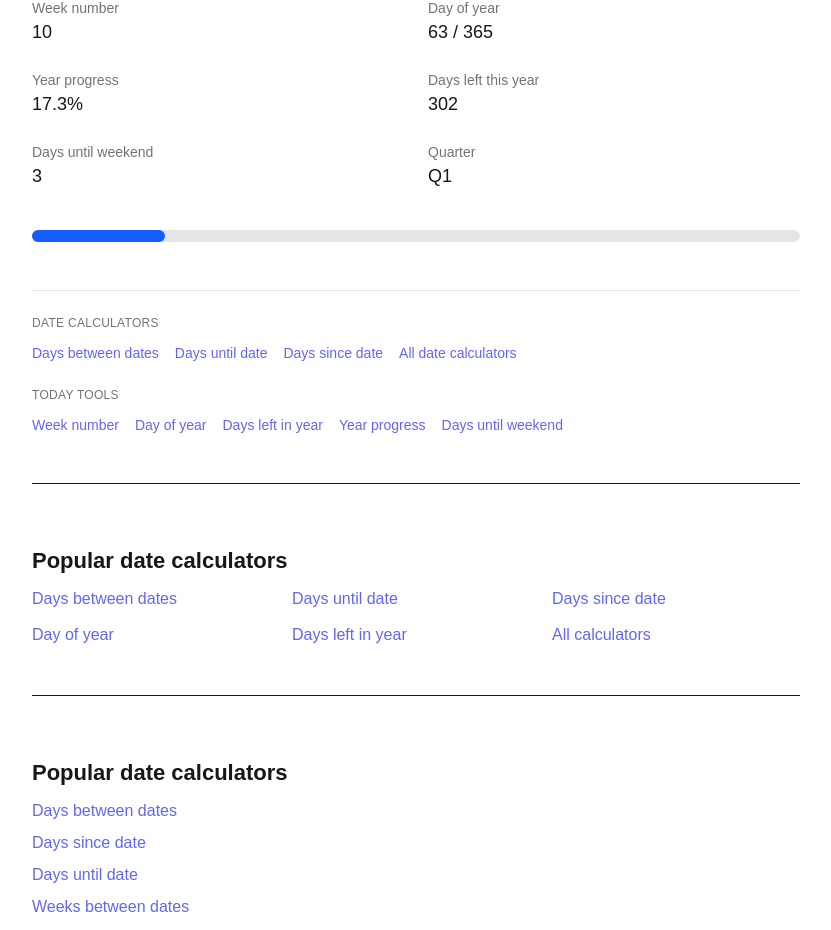
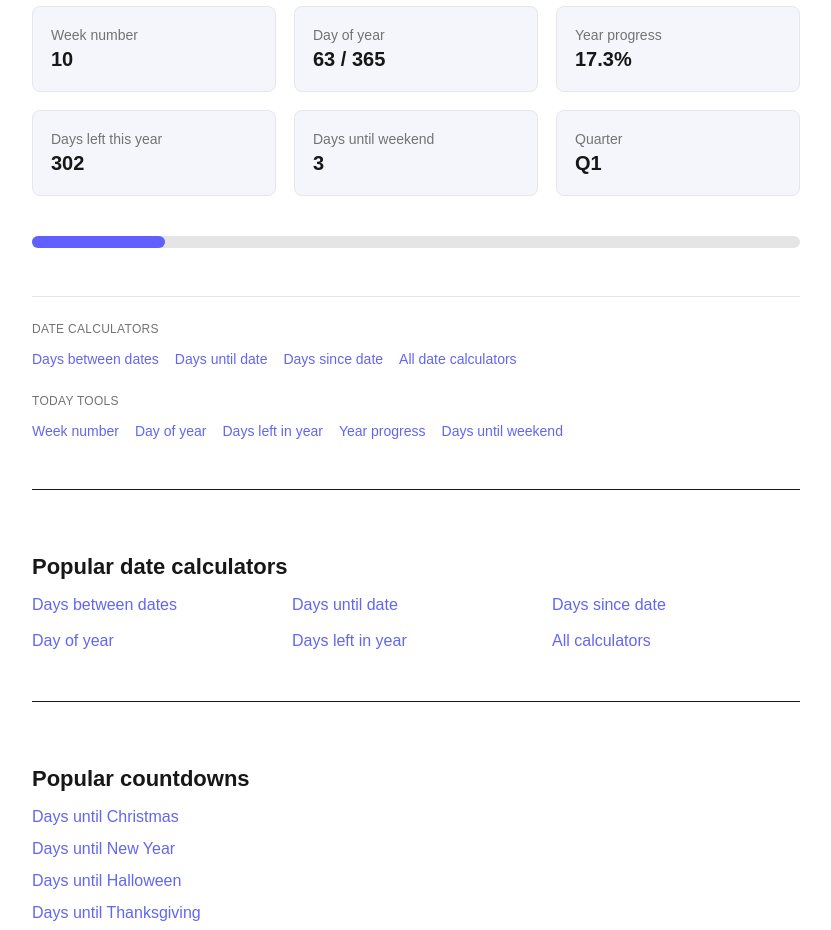
Before and after one commit to bosmeel/whatdayisit-now, a Next.js app: page / in a window 1280 px wide. Shown: the part 269-1199 px from the top of the page, without its empty margins (224-1055 px from the left). Built offline with nearby package versions, Linux system fonts and the light colour scheme.

Commit message:
dashboard layout restored

```diff
--- a/app/page.tsx
+++ b/app/page.tsx
@@ -2,14 +2,24 @@ import type { Metadata } from "next";
 import TodayDashboard from "../components/TodayDashboard";
 
 export const metadata: Metadata = {
-  title: "What day is it today? Live date dashboard",
-  description:
-    "Live date dashboard showing today's date, week number, day of year, year progress and countdown tools.",
-  alternates: {
-    canonical: "/",
-  },
+title: "What day is it today? | Live date dashboard",
+description:
+"See today's date, day of week, week number, day of year, year progress and useful date calculators.",
+
+openGraph: {
+title: "What day is it today?",
+description:
+"Live dashboard showing today's date, week number, day of year and year progress.",
+url: "https://whatdayisit.now",
+siteName: "WhatDayIsIt.now",
+type: "website",
+},
+
+alternates: {
+canonical: "https://whatdayisit.now",
+},
 };
 
 export default function Home() {
-  return <TodayDashboard />;
+return <TodayDashboard />;
 }
--- a/components/TodayDashboard.tsx
+++ b/components/TodayDashboard.tsx
@@ -33,109 +33,107 @@ export default function TodayDashboard() {
 
   return (
     <main className="min-h-screen bg-white text-neutral-900 px-6 py-12">
+
       <div className="max-w-3xl mx-auto">
-        <div className="mb-10">
+
+        {/* Title */}
+        <div className="mb-12">
           <p className="text-sm text-neutral-500 mb-2">Today is</p>
           <h1 className="text-5xl font-semibold mb-2">{dayName}</h1>
           <p className="text-lg text-neutral-600">{fullDate}</p>
         </div>
 
-        <div className="grid grid-cols-1 sm:grid-cols-2 gap-6 text-sm">
-          <div>
-            <p className="text-neutral-500">Week number</p>
-            <p className="text-lg font-medium">{weekNumber}</p>
+        {/* DASHBOARD CARDS */}
+        <div className="today-grid">
+
+          <div className="today-card">
+            <p className="text-neutral-500 text-sm">Week number</p>
+            <p className="text-xl font-semibold">{weekNumber}</p>
           </div>
 
-          <div>
-            <p className="text-neutral-500">Day of year</p>
-            <p className="text-lg font-medium">
+          <div className="today-card">
+            <p className="text-neutral-500 text-sm">Day of year</p>
+            <p className="text-xl font-semibold">
               {dayOfYear} / {totalDays}
             </p>
           </div>
 
-          <div>
-            <p className="text-neutral-500">Year progress</p>
-            <p className="text-lg font-medium">{progress}%</p>
+          <div className="today-card">
+            <p className="text-neutral-500 text-sm">Year progress</p>
+            <p className="text-xl font-semibold">{progress}%</p>
           </div>
 
-          <div>
-            <p className="text-neutral-500">Days left this year</p>
-            <p className="text-lg font-medium">{daysLeft}</p>
+          <div className="today-card">
+            <p className="text-neutral-500 text-sm">Days left this year</p>
+            <p className="text-xl font-semibold">{daysLeft}</p>
           </div>
 
-          <div>
-            <p className="text-neutral-500">Days until weekend</p>
-            <p className="text-lg font-medium">{daysUntilWeekend}</p>
+          <div className="today-card">
+            <p className="text-neutral-500 text-sm">Days until weekend</p>
+            <p className="text-xl font-semibold">{daysUntilWeekend}</p>
           </div>
 
-          <div>
-            <p className="text-neutral-500">Quarter</p>
-            <p className="text-lg font-medium">{quarter}</p>
+          <div className="today-card">
+            <p className="text-neutral-500 text-sm">Quarter</p>
+            <p className="text-xl font-semibold">{quarter}</p>
           </div>
+
         </div>
 
+        {/* Progress bar */}
         <div className="mt-10">
           <div className="w-full bg-neutral-200 h-3 rounded-full">
             <div
-              className="bg-blue-600 h-3 rounded-full"
+              className="bg-indigo-500 h-3 rounded-full"
               style={{ width: `${progress}%` }}
             />
           </div>
         </div>
 
-        <div className="mt-10">
+        {/* Tools navigation */}
+        <div className="mt-12">
           <ToolsNav />
         </div>
 
+        {/* Popular calculators */}
         <div className="mt-12 border-t pt-8">
-          <h2 className="text-xl font-semibold mb-4">Popular date calculators</h2>
-          <div className="grid grid-cols-2 sm:grid-cols-3 gap-3 text-blue-600">
-            <Link href="/days-between" className="hover:underline">Days between dates</Link>
-            <Link href="/days-until" className="hover:underline">Days until date</Link>
-            <Link href="/days-since" className="hover:underline">Days since date</Link>
-            <Link href="/day-of-year" className="hover:underline">Day of year</Link>
-            <Link href="/days-left-in-year" className="hover:underline">Days left in year</Link>
-            <Link href="/date-calculators" className="hover:underline">All calculators</Link>
+
+          <h2 className="text-xl font-semibold mb-4">
+            Popular date calculators
+          </h2>
+
+          <div className="grid grid-cols-2 sm:grid-cols-3 gap-3 text-indigo-600">
+
+            <Link href="/days-between">Days between dates</Link>
+            <Link href="/days-until">Days until date</Link>
+            <Link href="/days-since">Days since date</Link>
+            <Link href="/day-of-year">Day of year</Link>
+            <Link href="/days-left-in-year">Days left in year</Link>
+            <Link href="/date-calculators">All calculators</Link>
+
           </div>
+
         </div>
-<div className="mt-12 border-t pt-8">
-  <h2 className="text-xl font-semibold mb-4">
-    Popular date calculators
-  </h2>
 
-  <ul className="space-y-2 text-blue-600">
-    <li>
-      <Link href="/days-between">Days between dates</Link>
-    </li>
-    <li>
-      <Link href="/days-since">Days since date</Link>
-    </li>
-    <li>
-      <Link href="/days-until-date">Days until date</Link>
-    </li>
-    <li>
-      <Link href="/weeks-between">Weeks between dates</Link>
-    </li>
-    <li>
-      <Link href="/months-between">Months between dates</Link>
-    </li>
-    <li>
-      <Link href="/years-between">Years between dates</Link>
-    </li>
-  </ul>
-</div>
+        {/* Popular countdowns */}
         <div className="mt-12 border-t pt-8">
-          <h2 className="text-xl font-semibold mb-4">Popular countdowns</h2>
 
-          <ul className="space-y-2 text-blue-600">
+          <h2 className="text-xl font-semibold mb-4">
+            Popular countdowns
+          </h2>
+
+          <ul className="space-y-2 text-indigo-600">
             <li><Link href="/days-until/christmas">Days until Christmas</Link></li>
             <li><Link href="/days-until/new-year">Days until New Year</Link></li>
             <li><Link href="/days-until/halloween">Days until Halloween</Link></li>
             <li><Link href="/days-until/thanksgiving">Days until Thanksgiving</Link></li>
             <li><Link href="/days-until/valentines-day">Days until Valentine's Day</Link></li>
           </ul>
+
         </div>
+
       </div>
+
     </main>
   );
 }
```
